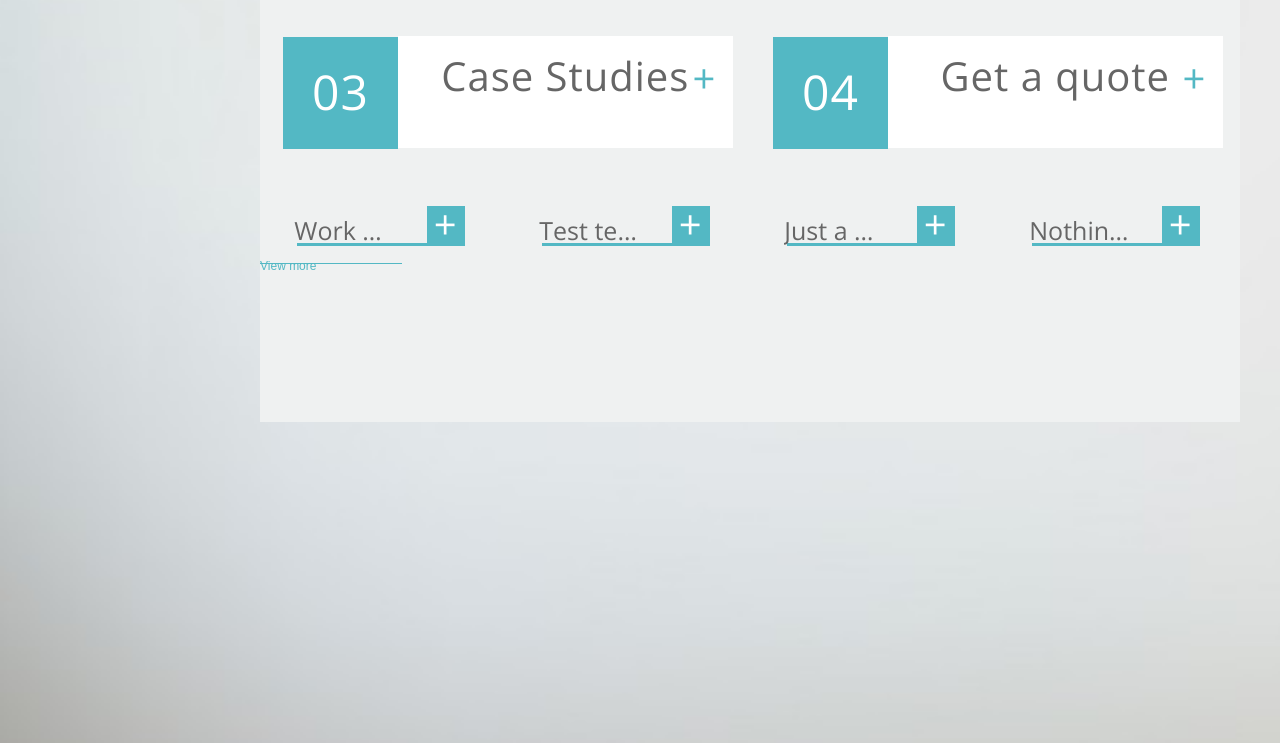
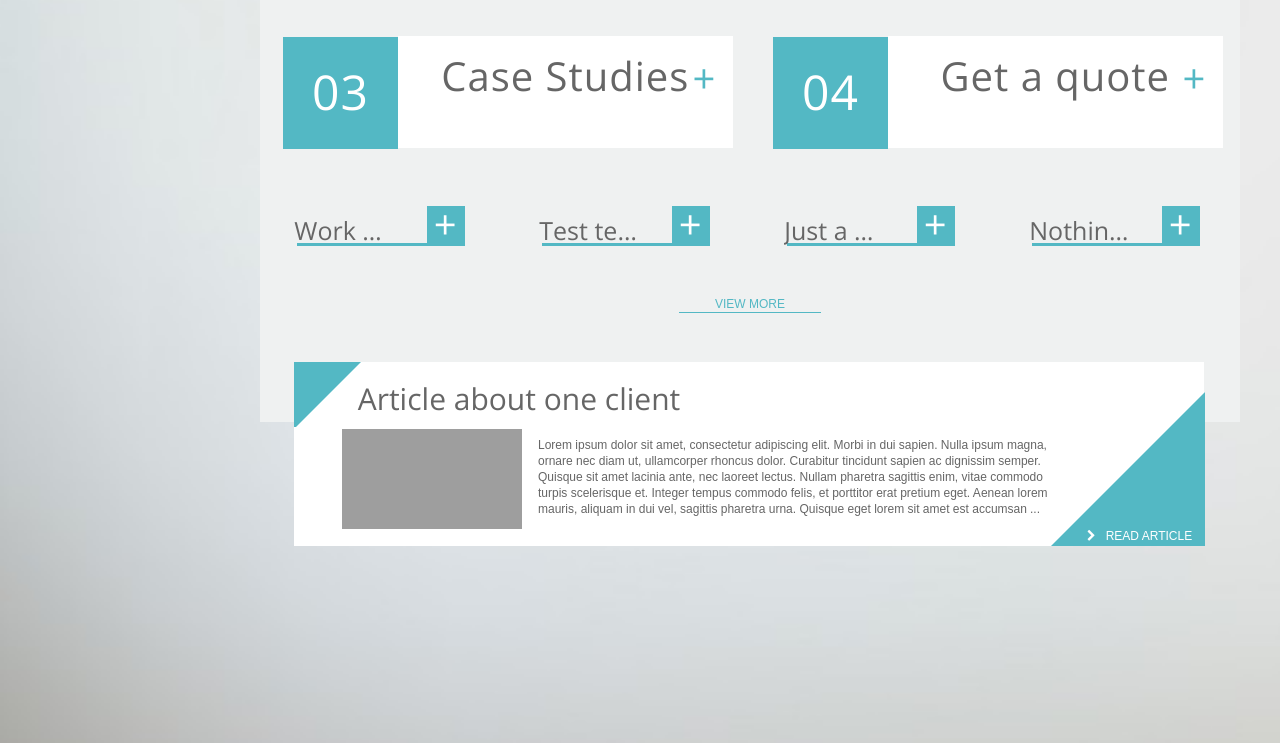
Before and after one commit to crisankarina/front-end-test, a plain HTML site: page template/index.html in a window 1280 px wide. Shown: the part 739-1482 px from the top of the page. Drawn offline with nearby package versions, Linux system fonts and the light colour scheme; grey boxes are pictures that could not be loaded.

Commit message:
article and small buttons css

```diff
--- a/assets/css/homePage.css
+++ b/assets/css/homePage.css
@@ -131,7 +131,7 @@ body {
     width: 282px;
     height: 56px;
     position: absolute;
-    margin-top: -1.5%;
+    margin-top: -1.8%;
     margin-left: 24.6%;
 }
 
@@ -175,7 +175,7 @@ body {
     margin-top: -26%;
     margin-right: -4.8%;
     text-align: center;
-    vertical-align: text-top;
+    /* vertical-align: text-top; */
 }
 
 /* description */
@@ -233,12 +233,11 @@ body {
 #smallButtonsContentId {
     display: flex;
     justify-content: space-around;
-
+    flex-wrap: wrap;
 }
 
 .smallElementsContainer {
     flex-basis: 25%;
-
 }
 
 .blueBarClass{
@@ -295,6 +294,14 @@ body {
     background-color: #53b8c4;
 }
 
+.smallPlusClass, .smallMinusClass, .bigPlusClass, .bigMinusClass {
+    transition: color 1s ease-out;
+}
+
+.smallPlusClass:hover, .smallMinusClass:hover, .bigPlusClass:hover, .bigMinusClass:hover {
+    color: #050e13;
+}
+
 /* information */
 .smallDescriptionBackground {
     display: none;
@@ -321,8 +328,8 @@ body {
 
 
 /* view more  */
-#viewMoreId{
-    display: inline-block;
+#viewMoreId {
+    display: block;
     width: 142px;
     height: 18px;
     font-size: 12px;
@@ -330,5 +337,122 @@ body {
     line-height: 16px;
     color: #53b8c4;
     font-family: "Arial";
+    padding: 0;
+    border: none;
     border-bottom: 1px solid #53b8c4;
+    background: none;
+    cursor: pointer;
+    margin: 0 auto;
+    margin-top: 5%;
+    -webkit-transition: width 2s, height 4s;
+    transition: width 1s, height 4s;
 }
+
+#viewMoreId:hover {
+    width: 200px;
+}
+
+/* bottom article */
+#articleContainerId{
+    width: 910px;
+    height: 184px;
+    background-color: #ffffff;
+    margin-top: 5%;
+    margin-left: 34px;
+}
+
+/* article about one client */
+#articleTitleId {
+    font-size: 30px;
+    letter-spacing: 0px;
+    line-height: 16px;
+    color: #666666;
+    margin-top: -17%;
+    margin-left: 7%;
+}
+
+
+#articleContainerId section {
+    float: left;
+}
+
+/* information about client */
+#articleInfo {
+    overflow: hidden;
+    position: relative;
+    max-height: 6.6em;
+    margin-right: -1em;
+    padding-right: 1em;
+    width: 525px;
+    font-size: 12px;
+    letter-spacing: 0px;
+    line-height: 16px;
+    color: #666666;
+    font-family: "Arial";
+}
+
+  /* create the ... */
+  #articleInfo:before {
+    content: '...';
+    position: absolute;
+    right: 23px;
+    bottom: -1px;
+}
+
+  #articleInfo:after {
+    content: '';
+    position: absolute;
+    right: 0;
+    width: 1em;
+    height: 1em;
+    margin-top: 0.2em;
+    background: white;
+}
+
+/* img */
+#articleContainerId article section img {
+    width: 180px;
+    height: 100px;
+    margin-left: 3em;
+    margin-top: -0.5em;
+    margin-right: 1em;
+}
+
+
+/* triangles */
+#leftTopTriangle {
+    width: 67px;
+    height: 65px;
+    border-top: 65px solid #53b8c4;
+    border-right: 65px solid #ffffff;;
+}
+
+#rightBottomTriangle{
+    width: 154px;
+    height: 154px;
+    border-bottom: 154px solid #53b8c4;
+    border-left: 154px solid #ffffff;
+    margin-top: -3.9%;
+    margin-left: 83.2%;
+}
+
+/* read article */
+.readArticleContainer{
+    position: absolute;
+    margin-left: -8em;
+    margin-top: 8em;
+}
+
+#readArticleId{
+    width: 120px;
+    height: 19px;
+    font-size: 12px;
+    letter-spacing: 0px;
+    line-height: 16px;
+    color: #ffffff;
+    font-family: "Arial";
+}
+
+#readArticleId .fa-chevron-right {
+    padding: 10px;
+}
--- a/model/businessElement.js
+++ b/model/businessElement.js
@@ -108,7 +108,7 @@ SmallButton.prototype.createInterfaceObject = function(){
         plusContainer.style.display = "none";
         minusContainer.style.display = "inline";
         descriptionInformation.style.display = "inline-block";
-        smallDescriptionBackground.style.display = "block";
+        smallDescriptionBackground.style.display = "inline-block";
     }
 
     function hideDescription(){
--- a/template/index.html
+++ b/template/index.html
@@ -11,6 +11,7 @@
         <script src="../model/businessElement.js"></script>
         <script src="../view/main.js"></script>
         <style>@import url('https://fonts.googleapis.com/css?family=Open+Sans');</style>
+        <link rel="icon" href="../assets/pictures/logo.png" type="image/gif" sizes="16x16">
         <link rel="stylesheet" href="https://cdnjs.cloudflare.com/ajax/libs/font-awesome/4.7.0/css/font-awesome.min.css">
         <link rel="stylesheet" type="text/css" href="../assets/css/homePage.css">
 
@@ -31,7 +32,7 @@
                 <div class="navBar-banner">
                     <div>
                         <i class="fa fa-chevron-left"></i>
-                        <i class="fa fa-chevron-right" id="nextButtonId"></i>
+                        <i class="fa fa-chevron-right"></i>
                     </div>
                 </div>
 
@@ -40,22 +41,35 @@
                 <div class="logoContainer">
                     <div class="logo-shadow"></div>
                     <div class="company-logo">THE BUSINESS COMPANY</div>
-
-
                 </div>
 
                 <div id="bigButtonsContentId">
                     <!-- big buttons content -->
                 </div>
 
-
                 <div id="smallButtonsContentId">
                     <!-- small buttons content -->
                 </div>
 
-                <div id="viewMoreId">
-                    <p >View more</p>
+                <button id="viewMoreId">VIEW MORE</button>
+
+                <div id="articleContainerId">
+                    <div id="leftTopTriangle"></div>
+
+                    <div id="rightBottomTriangle">
+                        <div class="readArticleContainer">
+                            <div id="readArticleId"><i class="fa fa-chevron-right"></i>READ ARTICLE</div>
+                        </div>
+                    </div>
+
+                    <p id="articleTitleId">Article about one client</p>
+
+                    <article>
+                        <section id="articleImg"><img src="https://dawsonhinds.com/wp-content/uploads/2017/02/img-temp-7.jpg"></section>
+                        <section id="articleInfo"></section>
+                    </article>
                 </div>
+
 
             </div>
        </div>
--- a/view/main.js
+++ b/view/main.js
@@ -42,10 +42,14 @@ function onHtmlLoaded(){
 
     var viewMoreButton = document.getElementById("viewMoreId");
     var viewMore = function(){
-    smallButtonsContainer.append(firstSmallButton.createInterfaceObject());
-    smallButtonsContainer.append(secondSmallButton.createInterfaceObject());
-    smallButtonsContainer.append(thirdSmallButton.createInterfaceObject());
-    smallButtonsContainer.append(fourthSmallButton.createInterfaceObject());
+        smallButtonsContainer.append(firstSmallButton.createInterfaceObject());
+        smallButtonsContainer.append(secondSmallButton.createInterfaceObject());
+        smallButtonsContainer.append(thirdSmallButton.createInterfaceObject());
+        smallButtonsContainer.append(fourthSmallButton.createInterfaceObject());
+    }
+    viewMoreButton.addEventListener("click", viewMore);
+
+    var articleInfo = document.getElementById("articleInfo");
+    articleInfo.innerHTML = defaultDesciption;
+
 }
-    // viewMoreButton.addEventListener("click", viewMore);
-}
```
Also changed, not shown: assets/pictures/logo.png (added).
